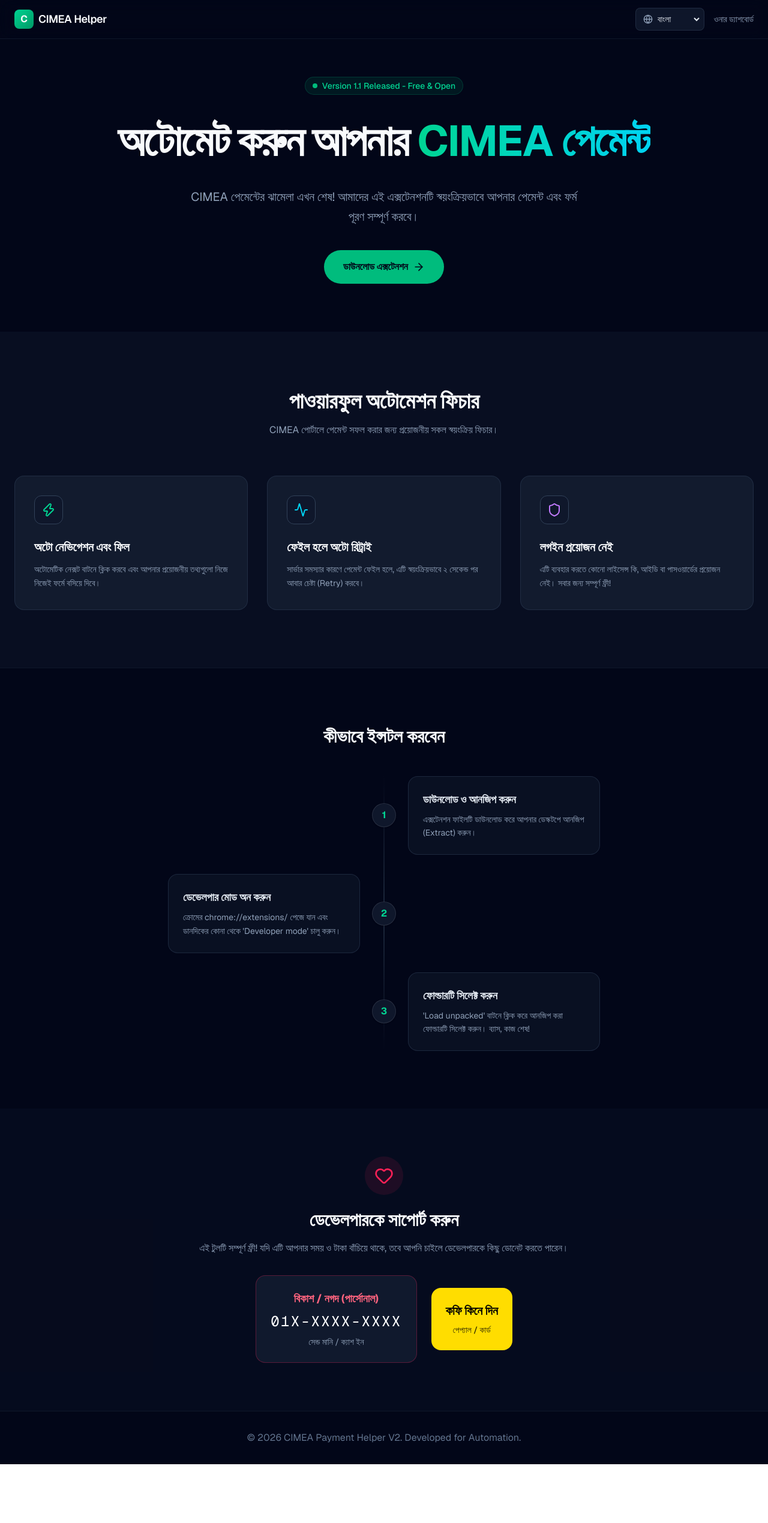
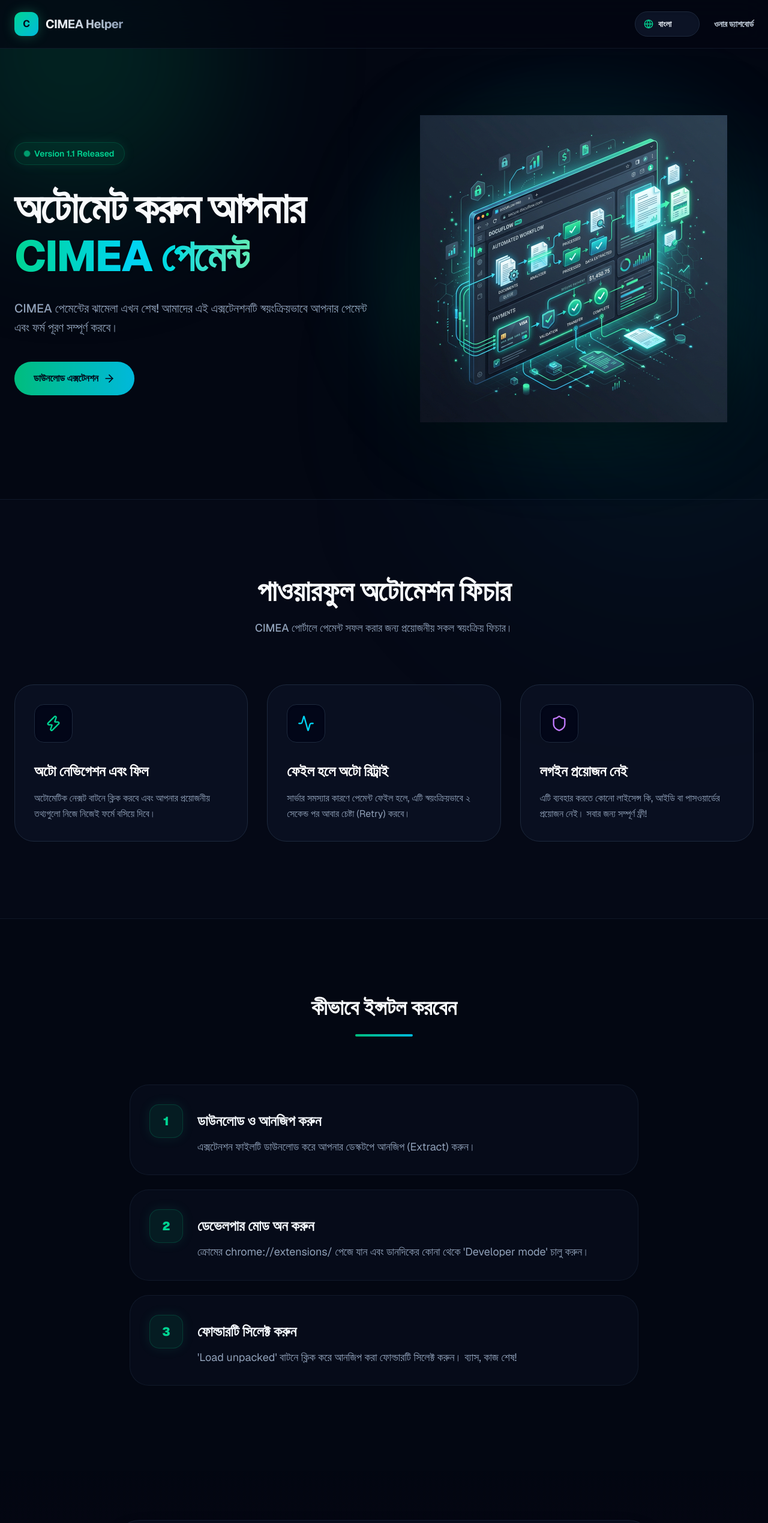
Before and after one commit to cmtimran/CimeaHelperExtension, a Next.js app in the folder dashboard/: page / in a window 1280 px wide. Shown: the top 2539 px of the page at 60% size. Before the commit the page ends 2441 px from the top, so only its background shows below. Built offline with nearby package versions, Linux system fonts and the light colour scheme.

Commit message:
Premium UI redesign with glassmorphism and isometric illustration

```diff
--- a/dashboard/src/app/page.tsx
+++ b/dashboard/src/app/page.tsx
@@ -1,8 +1,9 @@
 "use client";
 
 import React, { useState } from 'react';
-import { ArrowRight, Zap, Shield, Activity, Heart, Globe } from 'lucide-react';
+import { ArrowRight, Zap, Shield, Activity, Heart, Globe, CheckCircle2 } from 'lucide-react';
 import Link from 'next/link';
+import Image from 'next/image';
 
 const translations = {
   en: {
@@ -66,27 +67,32 @@
 type LangType = 'en' | 'bn';
 
 export default function LandingPage() {
-  const [lang, setLang] = useState<LangType>('bn'); // Defaulting to Bangla based on conversation
+  const [lang, setLang] = useState<LangType>('bn');
 
   const t = translations[lang];
 
   return (
-    <div className="min-h-screen bg-slate-950 text-slate-50 font-sans selection:bg-emerald-500/30">
+    <div className="min-h-screen bg-[#030712] text-slate-50 font-sans selection:bg-emerald-500/30 overflow-x-hidden">
+
+      {/* Background Ambient Glows */}
+      <div className="fixed top-[-20%] left-[-10%] w-[500px] h-[500px] rounded-full bg-emerald-600/20 blur-[120px] pointer-events-none"></div>
+      <div className="fixed bottom-[-20%] right-[-10%] w-[600px] h-[600px] rounded-full bg-cyan-600/10 blur-[150px] pointer-events-none"></div>
+
       {/* Navbar */}
-      <nav className="fixed w-full border-b border-slate-800/50 bg-slate-950/50 backdrop-blur-md z-50">
-        <div className="max-w-7xl mx-auto px-6 h-16 flex items-center justify-between">
-          <div className="flex items-center gap-2">
-            <div className="w-8 h-8 rounded-lg bg-gradient-to-br from-emerald-400 to-emerald-600 flex items-center justify-center font-bold">
+      <nav className="fixed w-full border-b border-slate-800/50 bg-[#030712]/70 backdrop-blur-xl z-50 transition-all duration-300">
+        <div className="max-w-7xl mx-auto px-6 h-20 flex items-center justify-between">
+          <div className="flex items-center gap-3">
+            <div className="w-10 h-10 rounded-xl bg-gradient-to-br from-emerald-400 to-cyan-500 flex items-center justify-center font-bold text-slate-950 shadow-[0_0_20px_rgba(52,211,153,0.3)]">
               C
             </div>
-            <span className="font-semibold text-lg tracking-tight hidden sm:block">CIMEA Helper</span>
+            <span className="font-bold text-xl tracking-tight hidden sm:block bg-clip-text text-transparent bg-gradient-to-r from-white to-slate-400">CIMEA Helper</span>
           </div>
-          <div className="flex items-center gap-4">
+          <div className="flex items-center gap-6">
             {/* Language Selector */}
-            <div className="flex items-center bg-slate-800/50 rounded-lg p-1 border border-slate-700/50">
-              <Globe className="w-4 h-4 text-slate-400 ml-2" />
+            <div className="flex items-center bg-slate-900/80 rounded-full p-1.5 border border-slate-800 shadow-inner">
+              <Globe className="w-4 h-4 text-emerald-400 ml-2" />
               <select
-                className="bg-transparent text-sm font-medium text-slate-200 outline-none cursor-pointer pl-1 pr-2 py-1"
+                className="bg-transparent text-sm font-semibold text-slate-200 outline-none cursor-pointer pl-2 pr-3 py-1 appearance-none"
                 value={lang}
                 onChange={(e) => setLang(e.target.value as LangType)}
               >
@@ -95,7 +101,7 @@
               </select>
             </div>
 
-            <Link href="/dashboard" className="text-sm font-medium text-slate-400 hover:text-white transition-colors">
+            <Link href="/dashboard" className="text-sm font-semibold text-slate-300 hover:text-emerald-400 transition-colors">
               {t.dashboardBtn}
             </Link>
           </div>
@@ -103,60 +109,89 @@
       </nav>
 
       {/* Hero Section */}
-      <section className="relative pt-32 pb-20 overflow-hidden">
-        <div className="absolute inset-0 bg-[radial-gradient(ellipse_at_top,_var(--tw-gradient-stops))] from-emerald-900/20 via-slate-950 to-slate-950"></div>
-        <div className="max-w-7xl mx-auto px-6 relative z-10 text-center">
-          <div className="inline-flex items-center gap-2 px-3 py-1 rounded-full bg-emerald-500/10 border border-emerald-500/20 text-emerald-400 text-sm font-medium mb-8">
-            <span className="flex h-2 w-2 rounded-full bg-emerald-500 animate-pulse"></span>
-            Version 1.1 Released - Free & Open
+      <section className="relative pt-40 pb-20 lg:pt-48 lg:pb-32">
+        <div className="max-w-7xl mx-auto px-6 relative z-10">
+          <div className="grid lg:grid-cols-2 gap-12 lg:gap-8 items-center">
+
+            {/* Text Content */}
+            <div className="text-center lg:text-left order-2 lg:order-1">
+              <div className="inline-flex items-center gap-2 px-4 py-2 rounded-full bg-emerald-500/10 border border-emerald-500/20 text-emerald-400 text-sm font-semibold mb-8 shadow-[0_0_20px_rgba(52,211,153,0.1)]">
+                <span className="flex h-2 w-2 rounded-full bg-emerald-400 animate-ping"></span>
+                Version 1.1 Released
               </div>
-          <h1 className="text-5xl md:text-7xl font-bold tracking-tight mb-8 leading-tight">
-            {t.titlePrefix} <span className="text-transparent bg-clip-text bg-gradient-to-r from-emerald-400 to-cyan-400">{t.titleHighlight}</span>
+              <h1 className="text-5xl md:text-6xl lg:text-7xl font-extrabold tracking-tight mb-8 leading-[1.1]">
+                {t.titlePrefix} <br className="hidden lg:block" />
+                <span className="text-transparent bg-clip-text bg-gradient-to-r from-emerald-400 via-cyan-400 to-emerald-300 drop-shadow-sm">{t.titleHighlight}</span>
               </h1>
-          <p className="text-lg md:text-xl text-slate-400 max-w-2xl mx-auto mb-10 leading-relaxed">
+              <p className="text-lg md:text-xl text-slate-400 max-w-2xl mx-auto lg:mx-0 mb-10 leading-relaxed font-medium">
                 {t.subtitle}
               </p>
-          <div className="flex flex-col sm:flex-row items-center justify-center gap-4">
-            <a href="https://github.com/cmtimran/CimeaHelperExtension/archive/refs/heads/main.zip" className="px-8 py-4 rounded-full bg-emerald-500 hover:bg-emerald-400 text-slate-950 font-bold transition-all transform hover:scale-105 flex items-center gap-2">
+              <div className="flex flex-col sm:flex-row items-center justify-center lg:justify-start gap-5">
+                <a href="https://github.com/cmtimran/CimeaHelperExtension/archive/refs/heads/main.zip"
+                   className="px-8 py-4 rounded-full bg-gradient-to-r from-emerald-500 to-cyan-500 hover:from-emerald-400 hover:to-cyan-400 text-slate-950 font-bold transition-all transform hover:-translate-y-1 hover:shadow-[0_10px_40px_rgba(52,211,153,0.4)] flex items-center gap-2 w-full sm:w-auto justify-center">
                   {t.download} <ArrowRight className="w-5 h-5" />
                 </a>
+              </div>
+            </div>
+
+            {/* 3D Illustration */}
+            <div className="order-1 lg:order-2 flex justify-center relative">
+              <div className="absolute inset-0 bg-gradient-to-tr from-emerald-500/20 to-cyan-500/20 rounded-full blur-[80px]"></div>
+              <div className="relative w-full max-w-md lg:max-w-lg aspect-square" style={{ animation: "float 6s ease-in-out infinite" }}>
+                <Image
+                  src="/hero_illustration.png"
+                  alt="CIMEA Automation Illustration"
+                  fill
+                  className="object-contain drop-shadow-[0_20px_50px_rgba(0,0,0,0.5)]"
+                  priority
+                />
+              </div>
+            </div>
+
           </div>
         </div>
       </section>
 
       {/* Features Section */}
-      <section className="py-24 bg-slate-900/50">
-        <div className="max-w-7xl mx-auto px-6">
-          <div className="text-center mb-16">
-            <h2 className="text-3xl md:text-4xl font-bold mb-4">{t.featuresTitle}</h2>
-            <p className="text-slate-400">{t.featuresSub}</p>
+      <section className="py-32 relative border-t border-slate-800/50 bg-slate-900/20">
+        <div className="max-w-7xl mx-auto px-6 relative z-10">
+          <div className="text-center mb-20">
+            <h2 className="text-4xl md:text-5xl font-bold mb-6">{t.featuresTitle}</h2>
+            <p className="text-lg text-slate-400 font-medium">{t.featuresSub}</p>
           </div>
 
           <div className="grid md:grid-cols-3 gap-8">
             <FeatureCard
-              icon={<Zap className="w-6 h-6 text-emerald-400" />}
+              icon={<Zap className="w-7 h-7 text-emerald-400" />}
               title={t.f1Title}
               desc={t.f1Desc}
+              glowColor="emerald"
             />
             <FeatureCard
-              icon={<Activity className="w-6 h-6 text-cyan-400" />}
+              icon={<Activity className="w-7 h-7 text-cyan-400" />}
               title={t.f2Title}
               desc={t.f2Desc}
+              glowColor="cyan"
             />
             <FeatureCard
-              icon={<Shield className="w-6 h-6 text-purple-400" />}
+              icon={<Shield className="w-7 h-7 text-purple-400" />}
               title={t.f3Title}
               desc={t.f3Desc}
+              glowColor="purple"
             />
           </div>
         </div>
       </section>
 
       {/* How it works */}
-      <section className="py-24 border-t border-slate-800/50">
-        <div className="max-w-3xl mx-auto px-6">
-          <h2 className="text-3xl font-bold mb-12 text-center">{t.installTitle}</h2>
-          <div className="space-y-8 relative before:absolute before:inset-0 before:ml-5 before:-translate-x-px md:before:mx-auto md:before:translate-x-0 before:h-full before:w-0.5 before:bg-gradient-to-b before:from-transparent before:via-slate-800 before:to-transparent">
+      <section className="py-32 border-t border-slate-800/50">
+        <div className="max-w-4xl mx-auto px-6">
+          <div className="text-center mb-20">
+            <h2 className="text-4xl font-bold mb-6">{t.installTitle}</h2>
+            <div className="w-24 h-1 bg-gradient-to-r from-emerald-500 to-cyan-500 mx-auto rounded-full"></div>
+          </div>
+
+          <div className="space-y-6">
             <Step number="1" title={t.s1Title}>
               {t.s1Desc}
             </Step>
@@ -171,62 +206,76 @@
       </section>
 
       {/* Support Section */}
-      <section className="py-20 bg-slate-900/30">
-        <div className="max-w-4xl mx-auto px-6 text-center">
-          <div className="inline-flex items-center justify-center w-16 h-16 rounded-full bg-rose-500/10 mb-6">
-            <Heart className="w-8 h-8 text-rose-500" />
+      <section className="py-24 relative overflow-hidden">
+        <div className="absolute inset-0 bg-gradient-to-b from-transparent to-rose-900/10"></div>
+        <div className="max-w-4xl mx-auto px-6 text-center relative z-10 bg-slate-900/40 border border-slate-800/60 backdrop-blur-xl p-12 rounded-[2.5rem] shadow-2xl">
+          <div className="inline-flex items-center justify-center w-20 h-20 rounded-2xl bg-rose-500/10 mb-8 border border-rose-500/20 shadow-[0_0_30px_rgba(244,63,94,0.15)]">
+            <Heart className="w-10 h-10 text-rose-500 animate-pulse" />
           </div>
-          <h2 className="text-3xl font-bold mb-4">{t.supportTitle}</h2>
-          <p className="text-slate-400 mb-8 max-w-2xl mx-auto leading-relaxed">
+          <h2 className="text-4xl font-bold mb-6 text-white">{t.supportTitle}</h2>
+          <p className="text-lg text-slate-400 mb-12 max-w-2xl mx-auto leading-relaxed">
             {t.supportDesc}
           </p>
 
           <div className="flex flex-col sm:flex-row items-center justify-center gap-6">
-            <div className="bg-slate-800/50 border border-rose-500/30 p-6 rounded-2xl w-full sm:w-auto hover:border-rose-500/50 transition-colors">
-              <h3 className="text-lg font-bold text-rose-400 mb-2">{t.bkashTitle}</h3>
-              <p className="text-2xl font-mono tracking-widest text-white mb-2">01X-XXXX-XXXX</p>
-              <p className="text-sm text-slate-400">{t.bkashDesc}</p>
+            <div className="bg-slate-950/50 border border-rose-500/30 p-8 rounded-3xl w-full sm:w-auto hover:border-rose-500/60 transition-all shadow-lg hover:shadow-[0_0_20px_rgba(244,63,94,0.1)] group">
+              <h3 className="text-sm font-bold text-rose-400 uppercase tracking-wider mb-3">{t.bkashTitle}</h3>
+              <p className="text-3xl font-mono tracking-widest text-white mb-2 group-hover:scale-105 transition-transform">01X-XXXX-XXXX</p>
+              <p className="text-sm text-slate-500 font-medium">{t.bkashDesc}</p>
             </div>
 
-            <a href="#" className="bg-[#FFDD00] hover:bg-[#FFEA4C] text-black p-6 rounded-2xl w-full sm:w-auto transition-transform transform hover:scale-105 flex flex-col items-center justify-center gap-2 font-bold">
-              <span className="text-xl">{t.coffeeBtn}</span>
-              <span className="text-sm font-medium opacity-80">{t.coffeeSub}</span>
+            <a href="#" className="bg-gradient-to-br from-[#FFDD00] to-[#FFC300] hover:to-[#FFD000] text-black p-8 rounded-3xl w-full sm:w-auto transition-all transform hover:-translate-y-2 hover:shadow-[0_15px_30px_rgba(255,221,0,0.2)] flex flex-col items-center justify-center gap-3 font-bold">
+              <span className="text-2xl">{t.coffeeBtn}</span>
+              <span className="text-sm font-semibold opacity-80 bg-black/10 px-3 py-1 rounded-full">{t.coffeeSub}</span>
             </a>
           </div>
         </div>
       </section>
 
       {/* Footer */}
-      <footer className="py-8 text-center border-t border-slate-800/50 text-slate-500">
-        <p>© 2026 CIMEA Payment Helper V2. Developed for Automation.</p>
+      <footer className="py-10 text-center border-t border-slate-800/80 text-slate-500 bg-slate-950">
+        <p className="font-medium text-sm">© 2026 CIMEA Payment Helper V2. Developed for Automation.</p>
       </footer>
+
+      {/* Add Floating Keyframes dynamically */}
+      <style dangerouslySetInnerHTML={{__html: `
+        @keyframes float {
+          0% { transform: translateY(0px); }
+          50% { transform: translateY(-20px); }
+          100% { transform: translateY(0px); }
+        }
+      `}} />
     </div>
   );
 }
 
-function FeatureCard({ icon, title, desc }: { icon: React.ReactNode, title: string, desc: string }) {
+function FeatureCard({ icon, title, desc, glowColor }: { icon: React.ReactNode, title: string, desc: string, glowColor: string }) {
+  const glowClasses: Record<string, string> = {
+    emerald: "group-hover:border-emerald-500/50 group-hover:shadow-[0_0_30px_rgba(52,211,153,0.1)]",
+    cyan: "group-hover:border-cyan-500/50 group-hover:shadow-[0_0_30px_rgba(34,211,238,0.1)]",
+    purple: "group-hover:border-purple-500/50 group-hover:shadow-[0_0_30px_rgba(168,85,247,0.1)]"
+  };
+
   return (
-    <div className="bg-slate-800/50 border border-slate-700/50 p-8 rounded-2xl hover:bg-slate-800 transition-colors">
-      <div className="w-12 h-12 bg-slate-900 rounded-xl flex items-center justify-center mb-6 border border-slate-700">
+    <div className={`bg-slate-900/50 border border-slate-800 p-8 rounded-[2rem] transition-all duration-300 group hover:-translate-y-2 ${glowClasses[glowColor]}`}>
+      <div className="w-16 h-16 bg-slate-950 rounded-2xl flex items-center justify-center mb-8 border border-slate-800 group-hover:scale-110 transition-transform shadow-inner">
         {icon}
       </div>
-      <h3 className="text-xl font-bold mb-3">{title}</h3>
-      <p className="text-slate-400 text-sm leading-relaxed">{desc}</p>
+      <h3 className="text-2xl font-bold mb-4 text-white group-hover:text-emerald-50 transition-colors">{title}</h3>
+      <p className="text-slate-400 text-base leading-relaxed">{desc}</p>
     </div>
   );
 }
 
 function Step({ number, title, children }: { number: string, title: string, children: React.ReactNode }) {
   return (
-    <div className="relative flex items-center justify-between md:justify-normal md:odd:flex-row-reverse group is-active">
-      <div className="flex items-center justify-center w-10 h-10 rounded-full border border-white/10 bg-slate-900 shadow shrink-0 md:order-1 md:group-odd:-translate-x-1/2 md:group-even:translate-x-1/2 text-emerald-400 font-bold z-10">
+    <div className="flex items-start gap-6 bg-slate-900/30 p-6 md:p-8 rounded-[2rem] border border-slate-800/50 hover:bg-slate-800/40 transition-colors">
+      <div className="flex items-center justify-center w-14 h-14 rounded-2xl border border-emerald-500/20 bg-emerald-500/10 text-emerald-400 font-black text-xl shrink-0 shadow-[0_0_20px_rgba(52,211,153,0.1)]">
         {number}
       </div>
-      <div className="w-[calc(100%-4rem)] md:w-[calc(50%-2.5rem)] p-6 rounded-2xl bg-slate-800/30 border border-slate-700/50 hover:bg-slate-800/50 transition-colors">
-        <div className="flex flex-col mb-2">
-          <span className="font-bold text-lg text-slate-200">{title}</span>
-        </div>
-        <div className="text-slate-400 text-sm leading-relaxed">{children}</div>
+      <div className="flex flex-col pt-3">
+        <h3 className="font-bold text-2xl text-slate-100 mb-3">{title}</h3>
+        <p className="text-slate-400 text-lg leading-relaxed">{children}</p>
       </div>
     </div>
   );
```
Also changed, not shown: dashboard/public/hero_illustration.png (added). Lines whose indentation alone changed are shown as unchanged.
